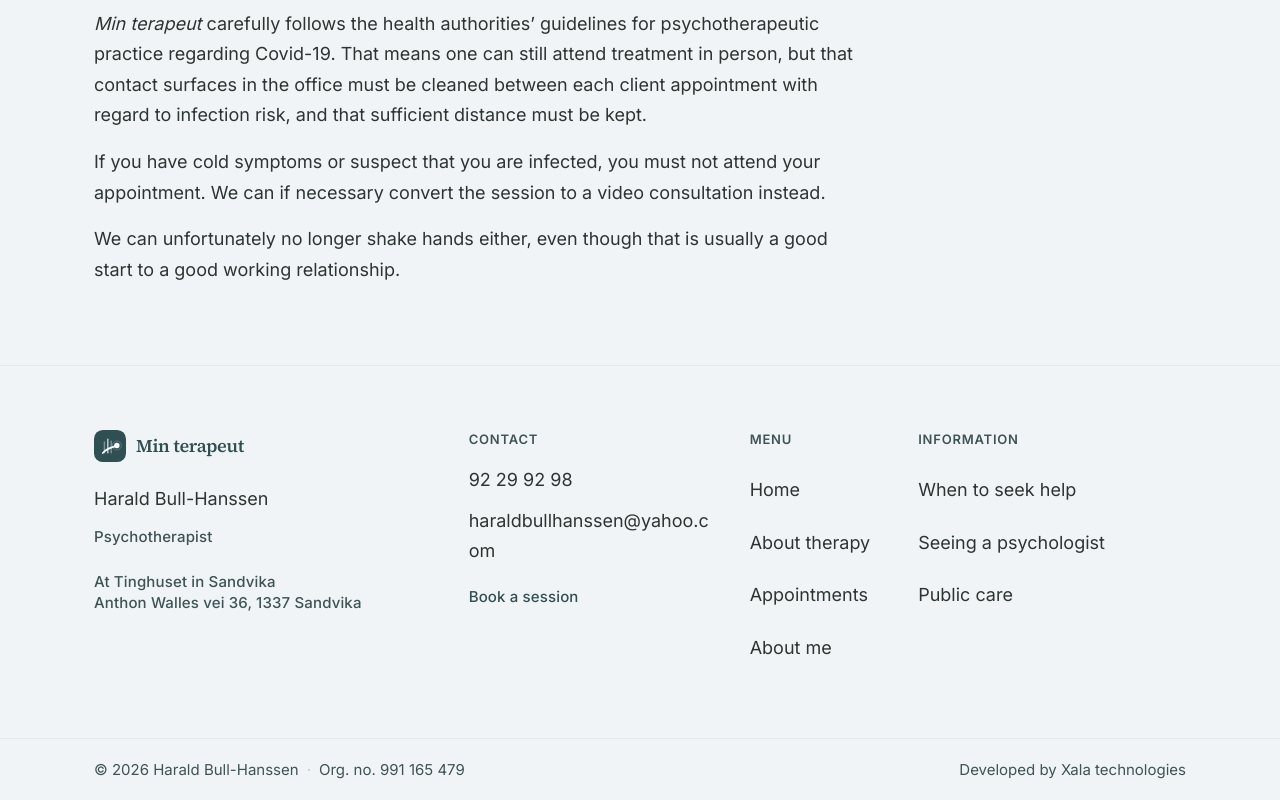
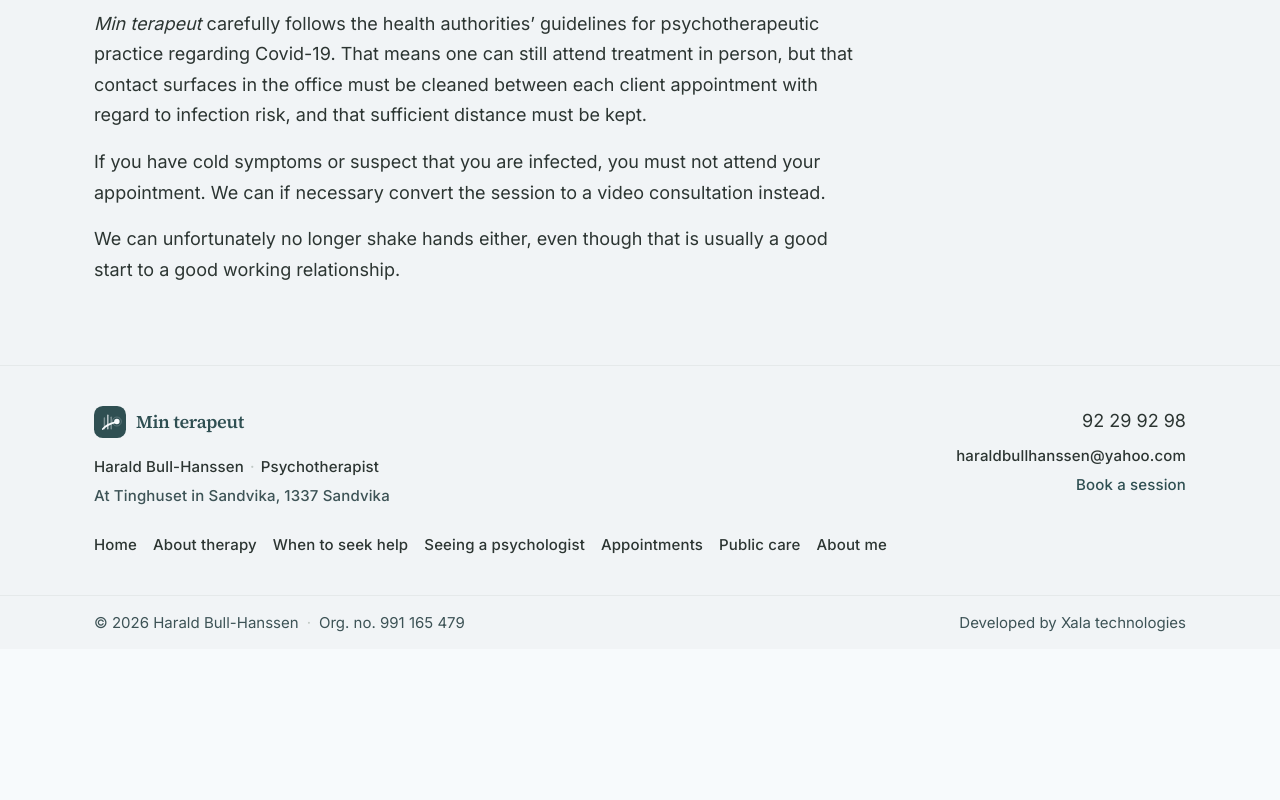
Before and after one commit to xalatechnologies/minterapeut, a Next.js app: page /en in a window 1280 px wide. Shown: the part 1661-2461 px from the top of the page. After the commit the page ends 2310 px from the top, so only its background shows below. Built offline with nearby package versions, Linux system fonts and the light colour scheme.

Commit message:
Simplify the footer and remove clinic address from the home aside.

```diff
--- a/src/components/content/landing-page-view.tsx
+++ b/src/components/content/landing-page-view.tsx
@@ -96,25 +96,6 @@ function AccentImage({
   );
 }
 
-function ClinicCaption({
-  line1,
-  line2,
-  line3,
-}: {
-  line1: string;
-  line2: string;
-  line3: string;
-}) {
-  return (
-    <>
-      <p className="type-caption text-secondary">{line1}</p>
-      <p className="type-label mt-1.5 text-on-surface-variant">
-        {line2}, {line3}
-      </p>
-    </>
-  );
-}
-
 export async function LandingPageView() {
   const locale = await getLocale();
   const tNav = await getTranslations("Nav");
@@ -200,13 +181,6 @@ export async function LandingPageView() {
                 src={visuals.accent}
                 position={visuals.accentPosition}
               />
-              <div className="mt-5">
-                <ClinicCaption
-                  line1={tSite("clinicLine1")}
-                  line2={siteConfig.clinicLine2}
-                  line3={siteConfig.clinicLine3}
-                />
-              </div>
             </aside>
           </div>
         </section>
--- a/src/components/layout/site-footer.tsx
+++ b/src/components/layout/site-footer.tsx
@@ -8,21 +8,17 @@ import { Link } from "@/i18n/navigation";
 import { navLabel } from "@/lib/nav-labels";
 import { siteConfig } from "@/lib/site-config";
 
-const PRIMARY_HREFS = new Set(["/", "/hva", "/timebestilling", "/hvem"]);
-const INFO_HREFS = new Set(["/vurdering", "/nederlag", "/offentlig"]);
-
 export function SiteFooter() {
   const t = useTranslations("Footer");
   const tNav = useTranslations("Nav");
   const tItems = useTranslations("Nav.items");
   const tSite = useTranslations("Site");
-  const primaryLinks = navItems.filter((item) => PRIMARY_HREFS.has(item.href));
-  const infoLinks = navItems.filter((item) => INFO_HREFS.has(item.href));
 
   return (
     <footer className="mt-auto border-t border-outline-variant/25 bg-surface-container-low">
-      <div className="container-site grid grid-cols-1 gap-10 py-12 md:grid-cols-12 md:gap-8 md:py-16">
-        <div className="flex flex-col gap-3 md:col-span-4">
+      <div className="container-site flex flex-col gap-6 py-8 sm:gap-7 sm:py-10">
+        <div className="flex flex-col gap-4 sm:flex-row sm:items-start sm:justify-between sm:gap-8">
+          <div className="flex flex-col gap-2">
             <Link
               href="/"
               className="w-fit text-sage-deep transition-opacity hover:opacity-80"
@@ -30,86 +26,56 @@ export function SiteFooter() {
             >
               <SiteLogo size="sm" />
             </Link>
-          <p className="type-body max-w-sm text-on-surface-variant">
+            <p className="type-label text-on-surface-variant">
               {siteConfig.therapistName}
-          </p>
-          <p className="type-label max-w-sm text-secondary">
+              <span className="mx-1.5 text-outline-variant">·</span>
               {tSite("specialty")}
             </p>
-          <p className="type-label mt-3 max-w-xs text-secondary">
-            {tSite("clinicLine1")}
-            <br />
-            {siteConfig.clinicLine2}, {siteConfig.clinicLine3}
+            <p className="type-label text-secondary">
+              {tSite("clinicLine1")}, {siteConfig.clinicLine3}
             </p>
           </div>
 
-        <div className="flex flex-col gap-4 md:col-span-3">
-          <h2 className="type-caption text-secondary">{t("contact")}</h2>
-          <ul className="flex flex-col gap-2.5 type-body text-on-surface-variant">
-            <li>
+          <div className="flex flex-col gap-2 sm:items-end">
             <a
               href={siteConfig.phoneHref}
-                className="transition hover:text-sage-deep"
+              className="type-body text-on-surface-variant transition hover:text-sage-deep"
             >
               {siteConfig.phone}
             </a>
-            </li>
-            <li>
             <a
               href={siteConfig.emailHref}
-                className="break-words transition hover:text-sage-deep"
+              className="type-label break-all text-on-surface-variant transition hover:text-sage-deep"
             >
               {siteConfig.email}
             </a>
-            </li>
-            <li className="pt-1">
             <Link
               href="/timebestilling"
               className="type-label text-sage-deep transition hover:underline"
             >
               {tNav("book")}
             </Link>
-            </li>
-          </ul>
+          </div>
         </div>
 
-        <div className="flex flex-col gap-8 md:col-span-5 sm:flex-row sm:gap-12">
-          <div className="flex flex-col gap-4">
-            <h2 className="type-caption text-secondary">{t("links")}</h2>
-            <ul className="flex flex-col gap-0.5 type-body text-on-surface-variant">
-              {primaryLinks.map((item) => (
+        <nav aria-label={t("links")}>
+          <ul className="flex flex-wrap gap-x-4 gap-y-2 type-label text-on-surface-variant">
+            {navItems.map((item) => (
               <li key={item.href}>
                 <Link
                   href={item.href as "/"}
-                    className="block rounded-lg py-2.5 transition hover:text-sage-deep"
+                  className="transition hover:text-sage-deep"
                 >
                   {navLabel(tItems, item.href, item.label)}
                 </Link>
               </li>
             ))}
           </ul>
-          </div>
-
-          <div className="flex flex-col gap-4">
-            <h2 className="type-caption text-secondary">{tNav("more")}</h2>
-            <ul className="flex flex-col gap-0.5 type-body text-on-surface-variant">
-              {infoLinks.map((item) => (
-                <li key={item.href}>
-                  <Link
-                    href={item.href as "/"}
-                    className="block rounded-lg py-2.5 transition hover:text-sage-deep"
-                  >
-                    {navLabel(tItems, item.href, item.label)}
-                  </Link>
-                </li>
-              ))}
-            </ul>
-          </div>
-        </div>
+        </nav>
       </div>
 
       <div className="border-t border-outline-variant/25">
-        <div className="container-site flex flex-col gap-2 py-5 type-label font-normal tracking-normal text-secondary sm:flex-row sm:items-center sm:justify-between">
+        <div className="container-site flex flex-col gap-1.5 py-4 type-label font-normal tracking-normal text-secondary sm:flex-row sm:items-center sm:justify-between">
           <p suppressHydrationWarning>
             © {new Date().getFullYear()} {siteConfig.therapistName}
             <span className="mx-2 text-outline-variant">·</span>
```
Lines whose indentation alone changed are shown as unchanged.
